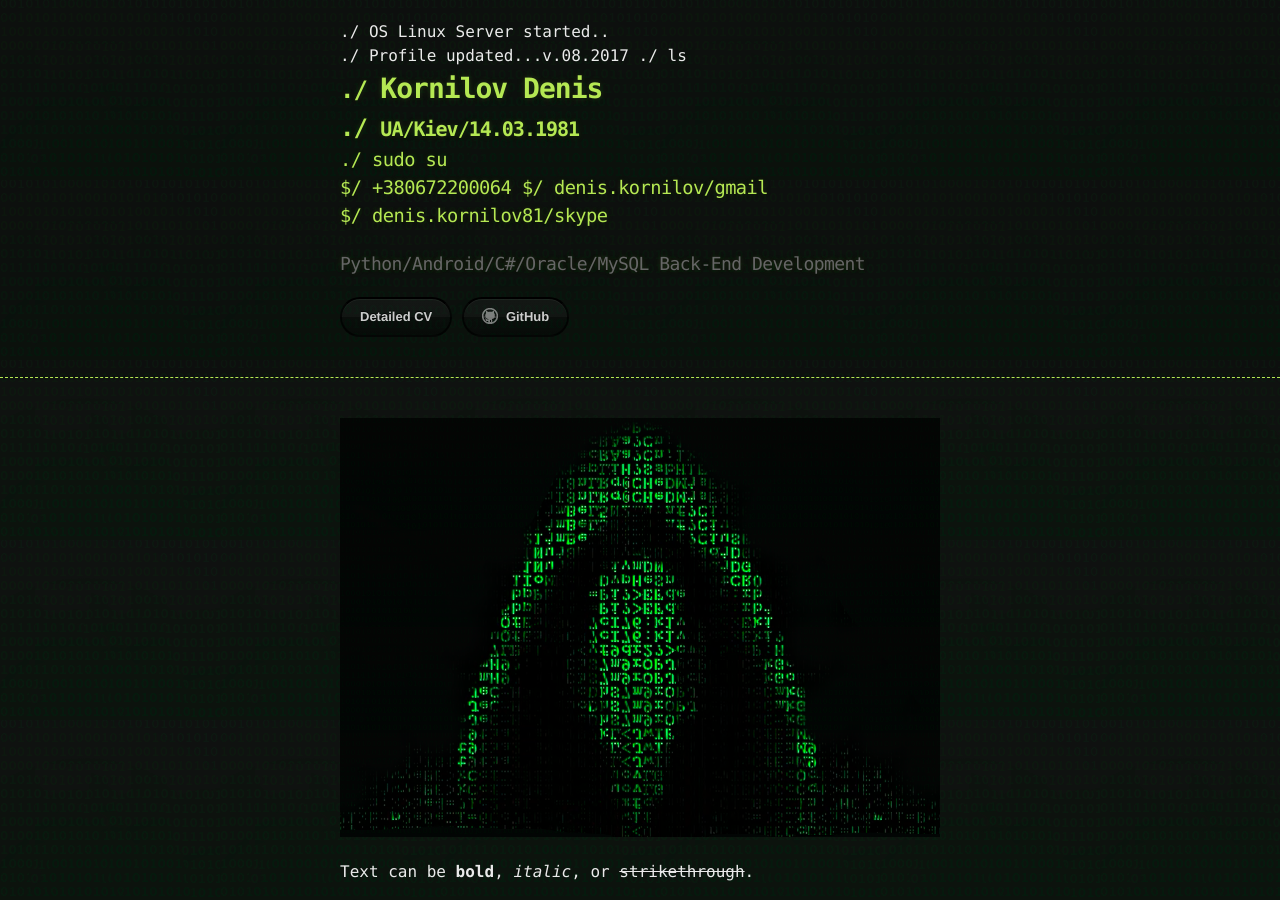
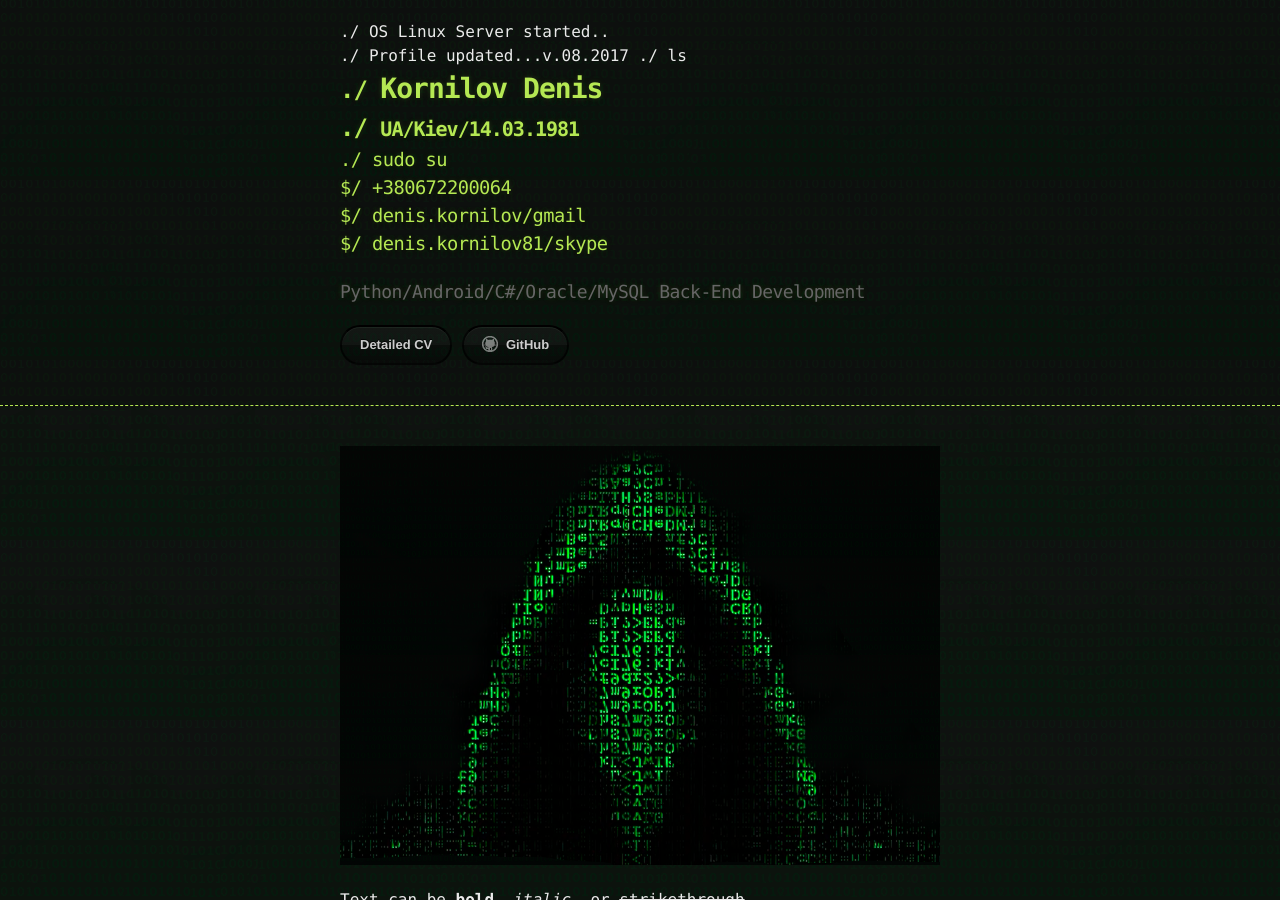
Before and after one commit to kornilov1981/kornilov1981.github.io, a Jekyll site: the page built from index.md, in a window 1280 px wide and 900 px high. Built offline with Jekyll 4.4.1, drawn with Linux system fonts in a browser that asks for light colours.

Commit message:
Text BR Fix

```diff
--- a/_layouts/default.html
+++ b/_layouts/default.html
@@ -17,7 +17,7 @@
         <span class="simple_header">./&nbsp;Profile updated...v.08.2017 ./&nbsp;ls</span><br>
 	    <h1 class="customize" style="margin-left: 0px; font-size: 28px; ">Kornilov Denis</h1>
         <h1 class="customize" style="margin-left: 0px; font-size: 20px; ">UA/Kiev/14.03.1981 </h1>
-        <h3 class="customize">./&nbsp;sudo su<br> $/&nbsp;+380672200064 $/&nbsp;denis.kornilov/gmail<br>$/&nbsp;denis.kornilov81/skype</h3>
+        <h3 class="customize">./&nbsp;sudo su<br> $/&nbsp;+380672200064<br> $/&nbsp;denis.kornilov/gmail<br> $/&nbsp;denis.kornilov81/skype</h3>
         <h2 class="customize">Python/Android/C#/Oracle/MySQL <nobr>Back-End Development</nobr></h2>
 
         <div style="clear: both;"></div>
```
